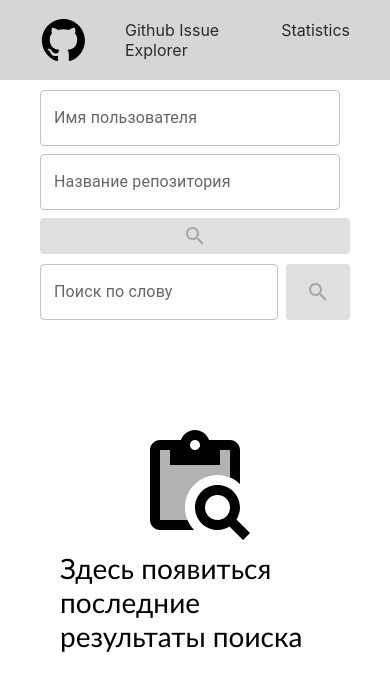
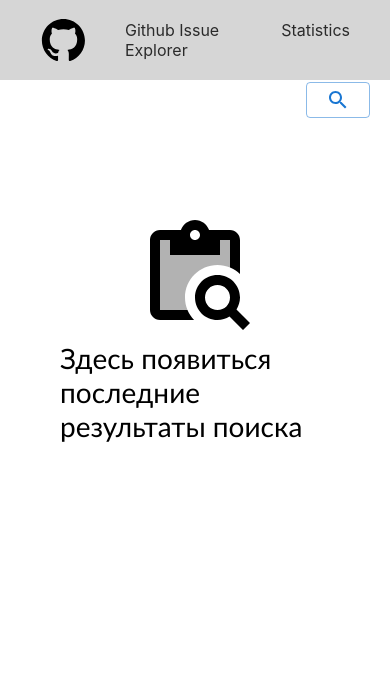
Before and after one commit to Aza-saitbot/github-Issue-explorer-client, a React (Vite) app: page / in a window 390 px wide. Shown: the top 690 px of the page. Built offline with nearby package versions, Linux system fonts and the light colour scheme.

Commit message:
feat/front - мобильную шторку добавил для search issues

```diff
--- a/src/components/list/list.scss
+++ b/src/components/list/list.scss
@@ -33,20 +33,3 @@
     color: white;
   }
 }
-
-@media screen and (max-width: 768px) {
-  .list {
-    max-height: calc(100vh - 300px);
-    .list__item {
-      flex-direction: column;
-      justify-content: normal;
-      align-items: start;
-
-      .list__item_info {
-        margin-left: 65px;
-
-      }
-    }
-  }
-
-}
--- /dev/null
+++ b/src/modules/issues/components/issue-drawer-search/issue-drawer-search.scss
@@ -0,0 +1,7 @@
+.drawer {
+    display: flex;
+    justify-content: end;
+    align-items: center;
+    padding: 0 20px;
+    min-height: 40px;
+}
--- /dev/null
+++ b/src/modules/issues/components/issue-drawer-search/issue-drawer-search.tsx
@@ -0,0 +1,30 @@
+import {Button, Drawer} from '@mui/material';
+import {useState} from 'react';
+import './issue-drawer-search.scss'
+import {IssueSearch} from '@src/modules/issues';
+import SearchIcon from '@mui/icons-material/Search';
+
+export const IssueDrawerSearch = () => {
+  const [isOpen, setIsOpen] = useState<boolean>(false);
+
+  return (
+    <div className={'drawer'}>
+      <Button variant={'outlined'} onClick={() => setIsOpen(true)}><SearchIcon/></Button>
+      <Drawer
+        anchor={'bottom'}
+        open={isOpen}
+        PaperProps={{
+          sx: {
+            borderRadius: '8px 8px 0 0',
+            maxHeight: '100%',
+            overflow: 'auto',
+            padding: '20px',
+          }
+        }}
+        onClose={() => setIsOpen(false)}
+      >
+        <IssueSearch/>
+      </Drawer>
+    </div>
+  );
+};
--- a/src/modules/issues/components/issue-list/issue-list.scss
+++ b/src/modules/issues/components/issue-list/issue-list.scss
@@ -47,10 +47,10 @@
   }
 }
 
-@media screen and (max-width: 800px) {
-  .issue_list {
+@media screen and (max-width: 768px) {
+  .issue-list {
+    max-height: calc(100vh - 140px);
 
-    max-height: calc(100vh - 340px);
     &__item {
       flex-direction: column;
       justify-content: normal;
--- a/src/modules/issues/components/issue-search/issue-search.scss
+++ b/src/modules/issues/components/issue-search/issue-search.scss
@@ -4,7 +4,7 @@
   gap: 8px;
   margin: 10px 40px;
 
-  &__select {
+  &__query {
     display: flex;
     gap: 8px;
     margin: 10px 40px;
@@ -38,10 +38,21 @@
 @media screen and (max-width: 768px) {
   .search {
     display: grid;
+    margin: 0;
+    gap: 15px;
 
     &__input {
-      width: 100%;
+      max-width: 100%;
+    }
 
+    &__query {
+      display: flex;
+      gap: 15px;
+      margin: 15px 0 0 0;
+
+      &__input {
+        width: 100%;
+      }
     }
 
     &__buttons {
--- a/src/modules/issues/components/issue-search/issue-search.tsx
+++ b/src/modules/issues/components/issue-search/issue-search.tsx
@@ -103,9 +103,9 @@ export const IssueSearch = () => {
           {userName || repoName ? <Button onClick={onReset} className={'delete_button'} variant="outlined">Reset</Button>: null}
         </div>
       </div>
-      <div className={'search__select'}>
+      <div className={'search__query'}>
         <TextField label="Поиск по слову" variant="outlined"
-                   className={'search__select_input'}
+                   className={'search__query__input'}
                    placeholder={'баг'}
                    type="search"
                    value={search}
--- a/src/modules/issues/components/issues/issues.scss
+++ b/src/modules/issues/components/issues/issues.scss
@@ -1,4 +1,24 @@
 .issues {
   display: grid;
   gap: 15px;
+
+  &__mobile {
+    display: none;
+  }
+
+  &__desktop {
+    display: block;
+  }
 }
+
+@media screen and (max-width: 768px) {
+  .issues {
+    &__mobile {
+      display: block;
+    }
+
+    &__desktop {
+      display: none;
+    }
+  }
+}
--- a/src/modules/issues/components/issues/issues.tsx
+++ b/src/modules/issues/components/issues/issues.tsx
@@ -1,11 +1,15 @@
 import {IssueList, IssueSearch} from '@src/modules/issues';
+import { IssueDrawerSearch } from '../issue-drawer-search/issue-drawer-search';
 import './issues.scss'
 
 export const Issues = () => {
 
   return (
     <div className={'issues'}>
-      <IssueSearch/>
+      <div className={'issues__mobile'}>
+        <IssueDrawerSearch/>
+      </div>
+      <div className={'issues__desktop'}><IssueSearch/></div>
       <IssueList/>
     </div>
   )
```
